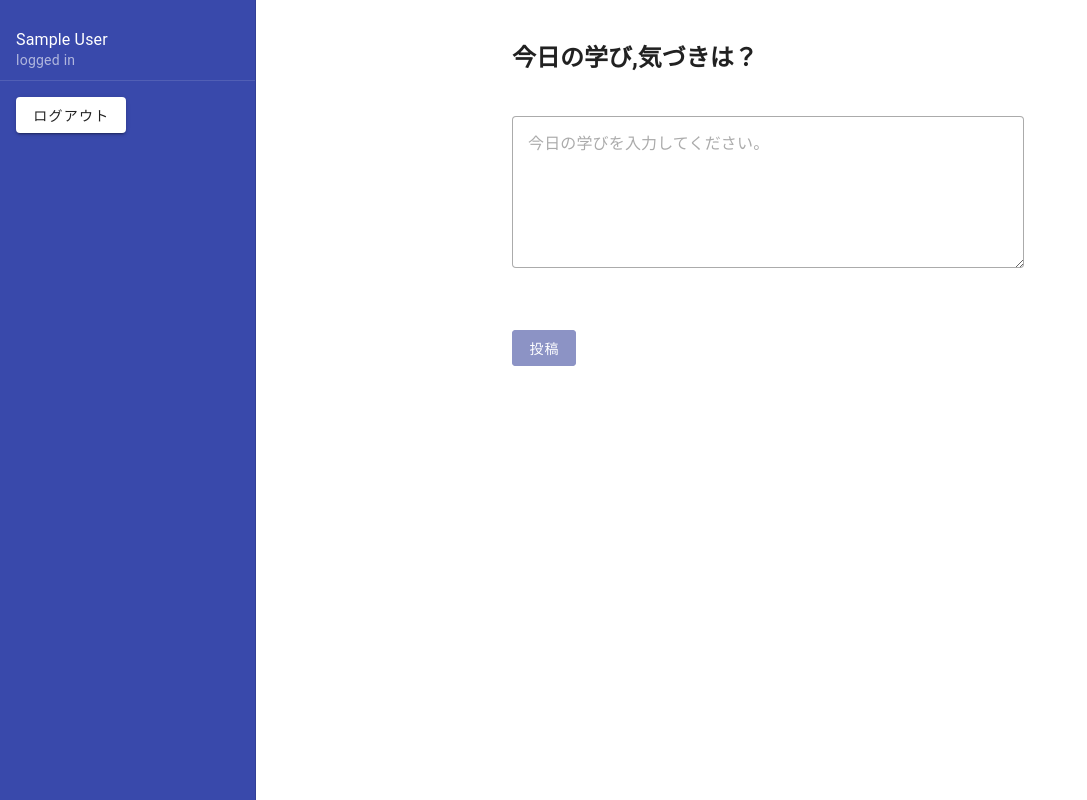
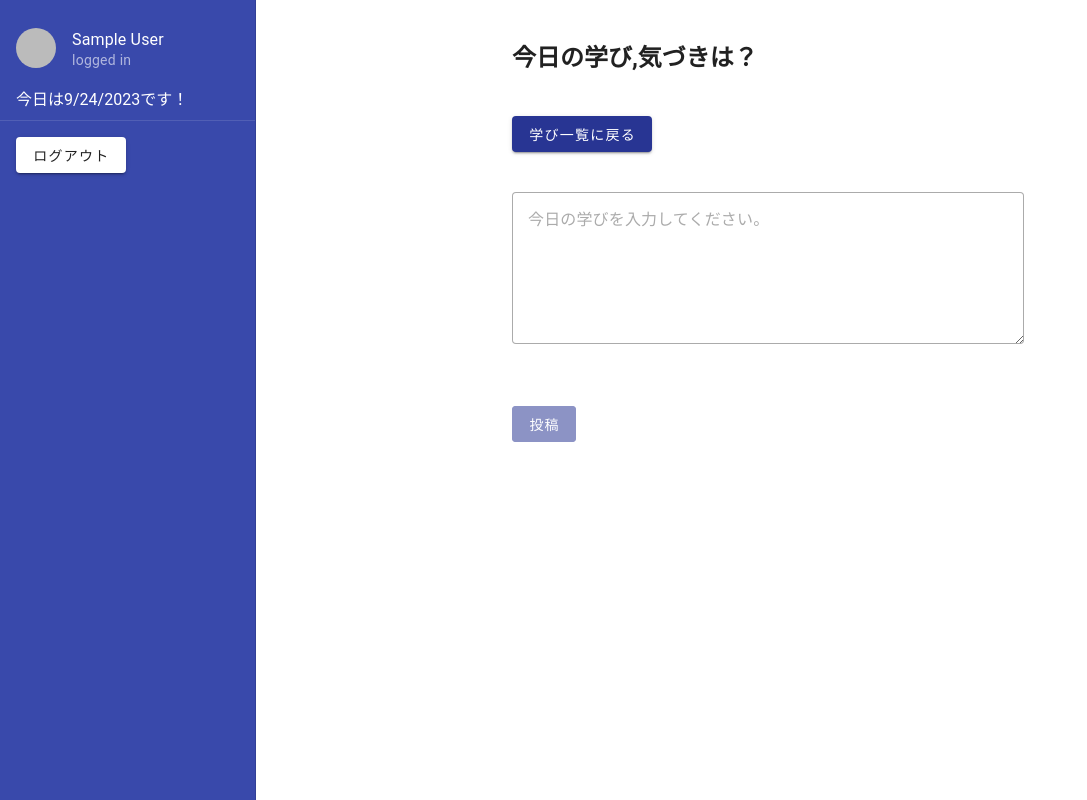
Before and after one commit to kannna5296/book-manager, a Vue app: page /add in a window 1280 px wide. Shown: the whole page, without its empty margins (0-1087 px from the left). Built offline with nearby package versions, Linux system fonts and the light colour scheme; no server answers; the database is empty; sample sign-in values are in the browser's storage.

Commit message:
サイドバー修正

```diff
--- a/src/components/Learn.vue
+++ b/src/components/Learn.vue
@@ -51,7 +51,7 @@ getLearns();
 </script>
 
 <template>
-  <h2 class="mt-10 w-50 mx-auto">学び一覧</h2>
+  <h2 class="mt-10 w-50 mx-auto">今日までの学び一覧</h2>
   <div class="mt-10 w-50 mx-auto">
     <router-link to="/add">
       <v-btn color="indigo-darken-3">学びを追加</v-btn>
--- a/src/components/LearnAdd.vue
+++ b/src/components/LearnAdd.vue
@@ -77,6 +77,11 @@ const submit = async () => {
 
 <template>
   <h2 class="mt-10 w-50 mx-auto">今日の学び,気づきは？</h2>
+  <div class="mt-10 w-50 mx-auto">
+    <router-link to="/">
+      <v-btn color="indigo-darken-3">学び一覧に戻る</v-btn>
+    </router-link>
+  </div>
   <v-form ref="form" v-model="valid">
     <v-textarea
       class="mt-10 w-50 mx-auto"
--- a/src/components/SideBarTemplate.vue
+++ b/src/components/SideBarTemplate.vue
@@ -4,20 +4,20 @@ import { auth } from "../firebase/firebase";
 import router from "../router/router.ts";
 
 const userName = ref<string>("");
-const loginMessage = ref<string>("");
+const userPhotoUrl = ref<string>("");
 const login = ref<boolean>(false);
 
 auth.onAuthStateChanged((user) => {
   if (user != null) {
+    console.log(user.photoURL);
     userName.value = user.displayName || "";
-    loginMessage.value = "logged in";
+    userPhotoUrl.value = user.photoURL || "";
     login.value = true;
   }
 });
 
 const logout = () => {
   userName.value = "";
-  loginMessage.value = "";
   login.value = false;
   auth.signOut();
   router.push("/signin");
@@ -36,9 +36,13 @@ const logout = () => {
       <template v-slot:prepend>
         <v-list-item
           lines="two"
+          :prepend-avatar="userPhotoUrl"
           :title="userName"
-          :subtitle="loginMessage"
+          subtitle="logged in"
         ></v-list-item>
+        <v-list-item
+          >今日は{{ new Date().toLocaleDateString() }}です！</v-list-item
+        >
       </template>
       <v-divider></v-divider>
       <v-btn class="ma-4" @click="logout">ログアウト</v-btn>
```
